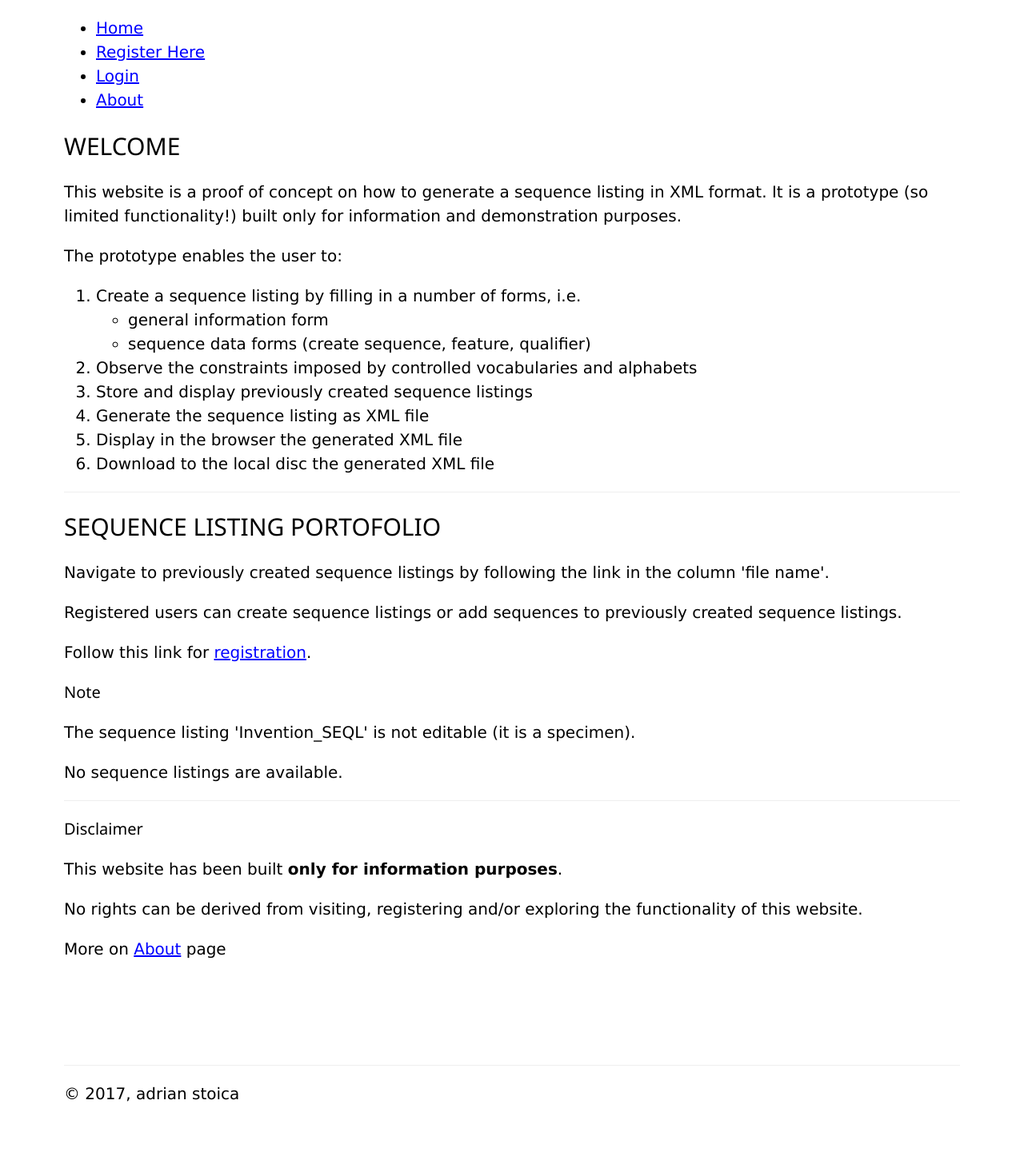
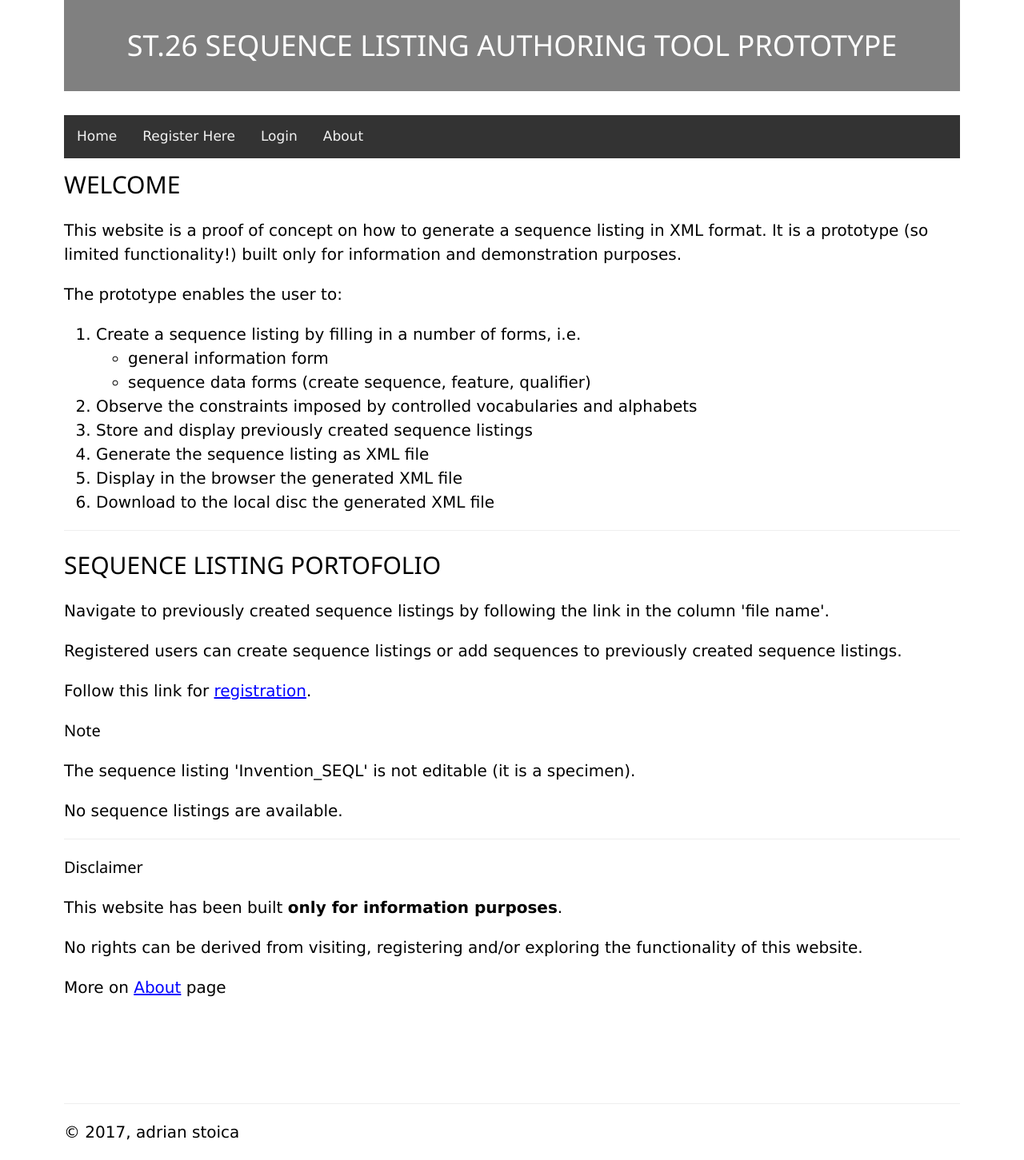
Before and after one commit to sadrians/st26proto, a Django app: page /sequencelistings/ in a window 1280 px wide. Shown: the whole page at 80% size. Before the commit the page ends 1378 px from the top, so only its background shows below. Run offline with Django 3.2, Linux system fonts and the light colour scheme; data that the repository does not hold is empty; some libraries are stand-ins or nearby versions.

Commit message:
Implement alternative css without using bootstrap for header and top navigation bar.

```diff
--- a/authoringtool/sequencelistings/static/sequencelistings/output/resources/style_colour.css
+++ b/authoringtool/sequencelistings/static/sequencelistings/output/resources/style_colour.css
@@ -3,6 +3,45 @@ body {
     padding-left: 80px;
     padding-right: 80px;
 }
+
+header {
+    padding: 1em;
+    color: white;
+    background-color: gray;
+    clear: left;
+    text-align: center;
+}
+
+/* Add a black background color to the top navigation */
+.topnav {
+    background-color: #333;
+    overflow: hidden;
+}
+
+/* Style the links inside the navigation bar */
+.topnav a {
+    float: left;
+    display: block;
+    color: #f2f2f2;
+    text-align: center;
+    padding: 14px 16px;
+    text-decoration: none;
+    font-size: 17px;
+}
+
+/* Change the color of links on hover */
+.topnav a:hover {
+    background-color: #ddd;
+    color: black;
+}
+
+/* Add a color to the active/current link */
+.topnav a.active {
+    background-color: #4CAF50;
+    color: white;
+}
+
+/* end of topnav */
 
 a {
     color: blue;
--- a/authoringtool/sequencelistings/templates/sequencelistings/base.html
+++ b/authoringtool/sequencelistings/templates/sequencelistings/base.html
@@ -9,76 +9,36 @@
     <meta name="viewport" content="width=device-width, initial-scale=1">
     <meta name="description" content="">
     <meta name="author" content="">
-    <!-- <link rel="icon" href="http://getbootstrap.com/favicon.ico"> -->
 
     <title>st26proto - {% block title %}seql{% endblock %}</title>
-
-    <!-- <link href="http://getbootstrap.com/dist/css/bootstrap.min.css" rel="stylesheet"> -->
-    <!-- <link href="http://getbootstrap.com/examples/dashboard/dashboard.css" rel="stylesheet"> -->
-    <!-- <link rel="stylesheet" type="text/css" href="{% static 'sequencelistings/w3.css' %}"> -->
+<!-- TODO: check whether w3.css is still needed??? -->
     <link rel="stylesheet" href="http://www.w3schools.com/lib/w3.css">
-
     <link rel="stylesheet" type="text/css" href="{% static 'sequencelistings/output/resources/style_colour.css' %}" />
     <script src="{% static 'sequencelistings/output/resources/splitLines.js' %}"></script>
-    <!--[if lt IE 9]>
-      <script src="https://oss.maxcdn.com/html5shiv/3.7.2/html5shiv.min.js"></script>
-      <script src="https://oss.maxcdn.com/respond/1.4.2/respond.min.js"></script>
-    <![endif]-->
   </head>
 
   <body>
+    <header>
+        <h1>ST.26 SEQUENCE LISTING AUTHORING TOOL PROTOTYPE</h1>
+    </header>
 
-    <!-- <div class="navbar navbar-inverse navbar-fixed-top" role="navigation">
-      <div class="container-fluid">
-        <div class="navbar-header">
-          <button type="button" class="navbar-toggle collapsed" data-toggle="collapse" data-target=".navbar-collapse">
-            <span class="sr-only">Toggle navigation</span>
-            <span class="icon-bar"></span>
-            <span class="icon-bar"></span>
-            <span class="icon-bar"></span>
-          </button>
-          <a class="navbar-brand" href="/sequencelistings/">Sequence listings</a>
-        </div>
-        <div class="navbar-collapse collapse">
-            <ul class="nav navbar-nav navbar-right">
-                <li><a href="{% url 'sequencelistings:index' %}">Home</a></li>
-                {% if user.is_authenticated %}
-                    <li><a href="{% url 'sequencelistings:restricted' %}">Restricted Page</a></li>
-                    <li><a href="{% url 'auth_logout' %}?next=/sequencelistings/">Logout</a></li>
+    <br>
+    <!-- top navigation bar -->
+    <div class='topnav' id='baseTopnav'>
+        <a href="{% url 'sequencelistings:index' %}">Home</a>
+        {% if user.is_authenticated %}
+            <a href="{% url 'sequencelistings:restricted' %}">Restricted Page</a>
+            <a href="{% url 'auth_logout' %}?next=/sequencelistings/">Logout</a>
 
-                {% else %}
-                    <li><a href="{% url 'registration_register' %}">Register Here</a></li>
-                    <li><a href="{% url 'auth_login' %}">Login</a></li>
-                {% endif %}
-                <li><a href="{% url 'sequencelistings:about' %}">About</a></li>
-
-            </ul>
-        </div>
-      </div>
-    </div> -->
-
-    <ul>
-                <li><a href="{% url 'sequencelistings:index' %}">Home</a></li>
-                {% if user.is_authenticated %}
-                    <li><a href="{% url 'sequencelistings:restricted' %}">Restricted Page</a></li>
-                    <li><a href="{% url 'auth_logout' %}?next=/sequencelistings/">Logout</a></li>
-
-                {% else %}
-                    <li><a href="{% url 'registration_register' %}">Register Here</a></li>
-                    <li><a href="{% url 'auth_login' %}">Login</a></li>
-                {% endif %}
-                <li><a href="{% url 'sequencelistings:about' %}">About</a></li>
-
-    </ul>
+        {% else %}
+            <a href="{% url 'registration_register' %}">Register Here</a>
+            <a href="{% url 'auth_login' %}">Login</a>
+        {% endif %}
+        <a href="{% url 'sequencelistings:about' %}">About</a>
+    </div>
 
     <div class="container-fluid">
       <div class="row">
-        <!-- <div class="col-sm-3 col-md-2 sidebar">
-                {% block side_block %}
-                {% get_sequenceListing_list sequenceListing %}
-                from base sequenceListing is {{sequenceListing}}
-                {% endblock %}
-        </div> -->
 
         <div class="col-sm-9 col-sm-offset-3 col-md-10 col-md-offset-2 main">
            <div>
@@ -91,22 +51,11 @@
                 <br><br><br>
 
                 <hr>
-                <div id="footer">
-                <p>&copy; 2017, adrian stoica</p>
-                </div>
+                <footer><p>&copy; 2017, adrian stoica</p></footer>
 
             </div>
         </div>
       </div>
     </div>
-
-    <!-- Bootstrap core JavaScript
-    ================================================== -->
-    <!-- Placed at the end of the document so the pages load faster -->
-    <!-- <script src="https://ajax.googleapis.com/ajax/libs/jquery/1.11.1/jquery.min.js"></script> -->
-    <!-- <script src="http://getbootstrap.com/dist/js/bootstrap.min.js"></script> -->
-    <!-- IE10 viewport hack for Surface/desktop Windows 8 bug -->
-    <!-- <script src="http://getbootstrap.com/assets/js/ie10-viewport-bug-workaround.js"></script> -->
-
   </body>
 </html>
```
